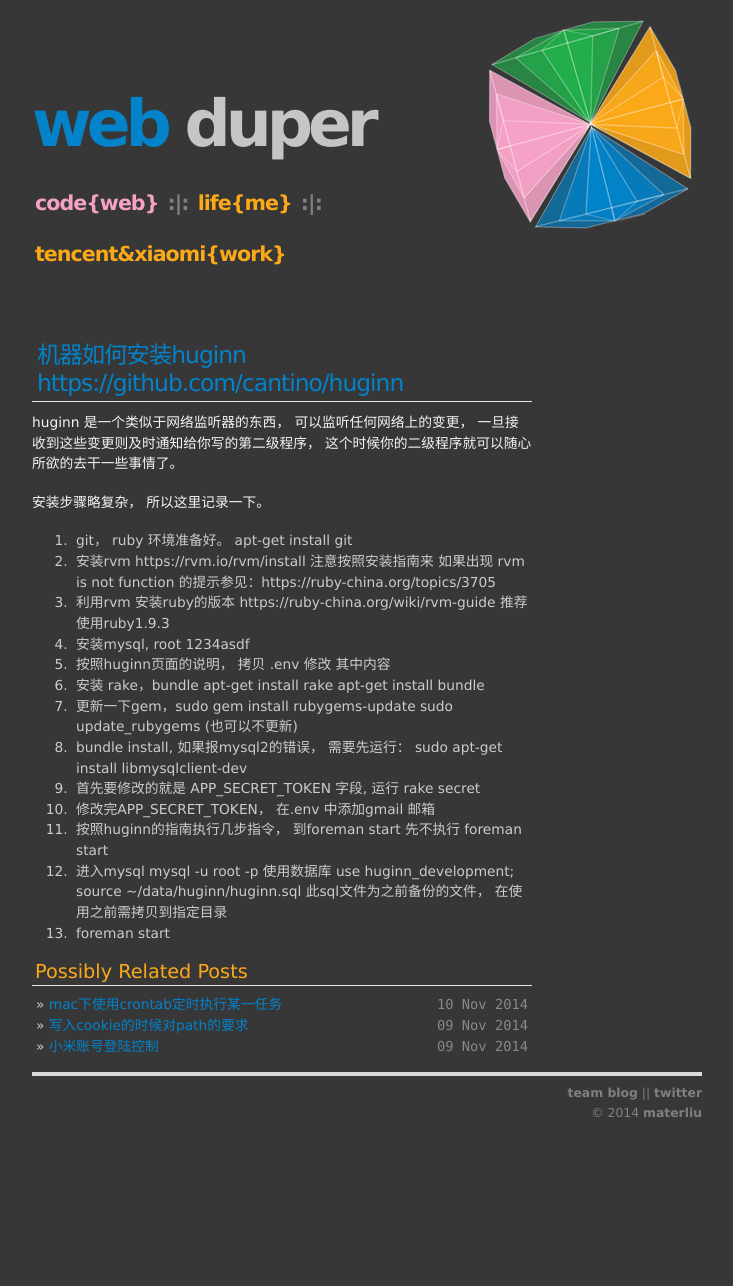
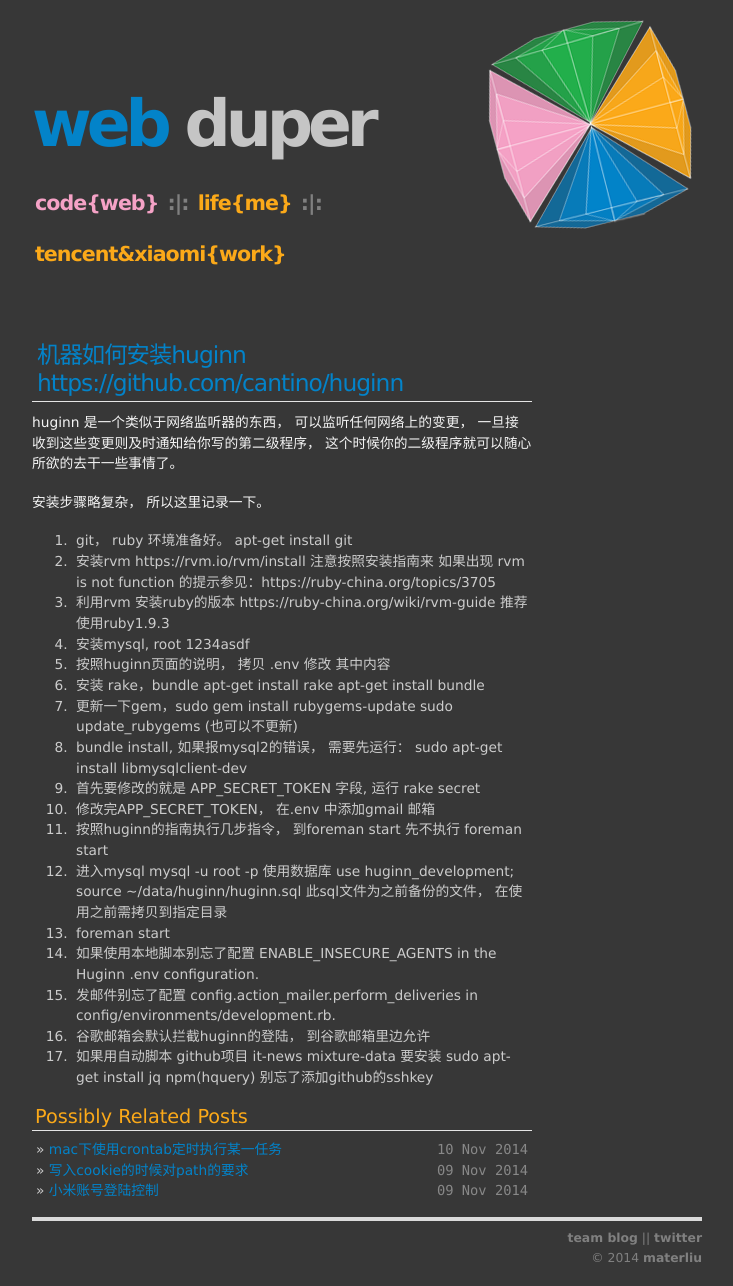
Before and after one commit to materliu/materliu.github.io, a Jekyll site: the page built from all/web/_posts/2014-12-17-huginn.md, in a window 1280 px wide. Shown: the whole page, without its empty margins (273-1006 px from the left). Built offline with Jekyll 4.4.1, drawn with Linux system fonts in a browser that asks for light colours; Markdown is read by kramdown in place of the engine named in the settings; before the commit the page ends 1142 px from its top, so only the background shows below that.

Commit message:
添加huginn使用指南。

```diff
--- a/all/web/_posts/2014-12-17-huginn.md
+++ b/all/web/_posts/2014-12-17-huginn.md
@@ -22,3 +22,7 @@ huginn 是一个类似于网络监听器的东西， 可以监听任何网络上
 8. 按照huginn的指南执行几步指令， 到foreman start 先不执行 foreman start
 9. 进入mysql  mysql -u root -p     使用数据库 use huginn_development;    source ~/data/huginn/huginn.sql  此sql文件为之前备份的文件， 在使用之前需拷贝到指定目录
 10. foreman start
+11. 如果使用本地脚本别忘了配置 ENABLE_INSECURE_AGENTS in the Huginn .env configuration.
+12. 发邮件别忘了配置 config.action_mailer.perform_deliveries in config/environments/development.rb.
+13. 谷歌邮箱会默认拦截huginn的登陆， 到谷歌邮箱里边允许
+14. 如果用自动脚本 github项目 it-news   mixture-data  要安装 sudo apt-get install jq    npm(hquery)  别忘了添加github的sshkey
```
